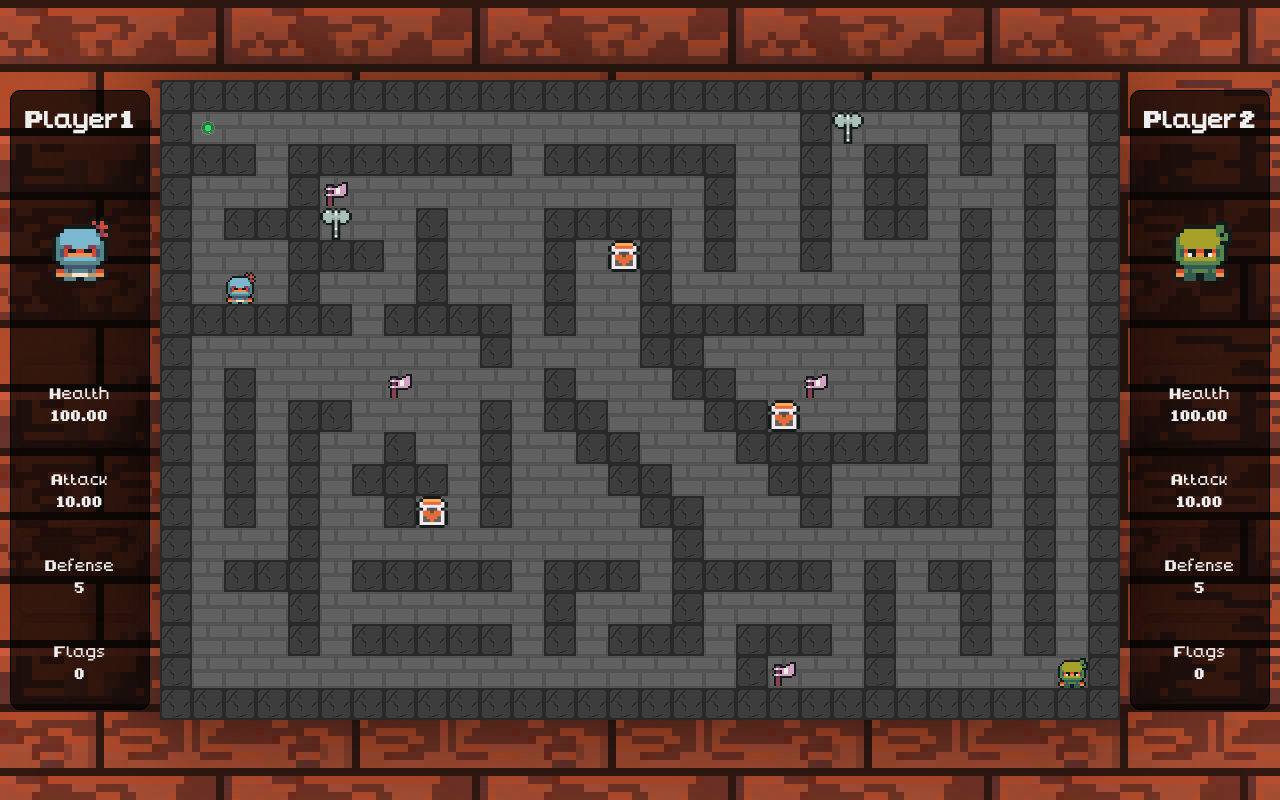
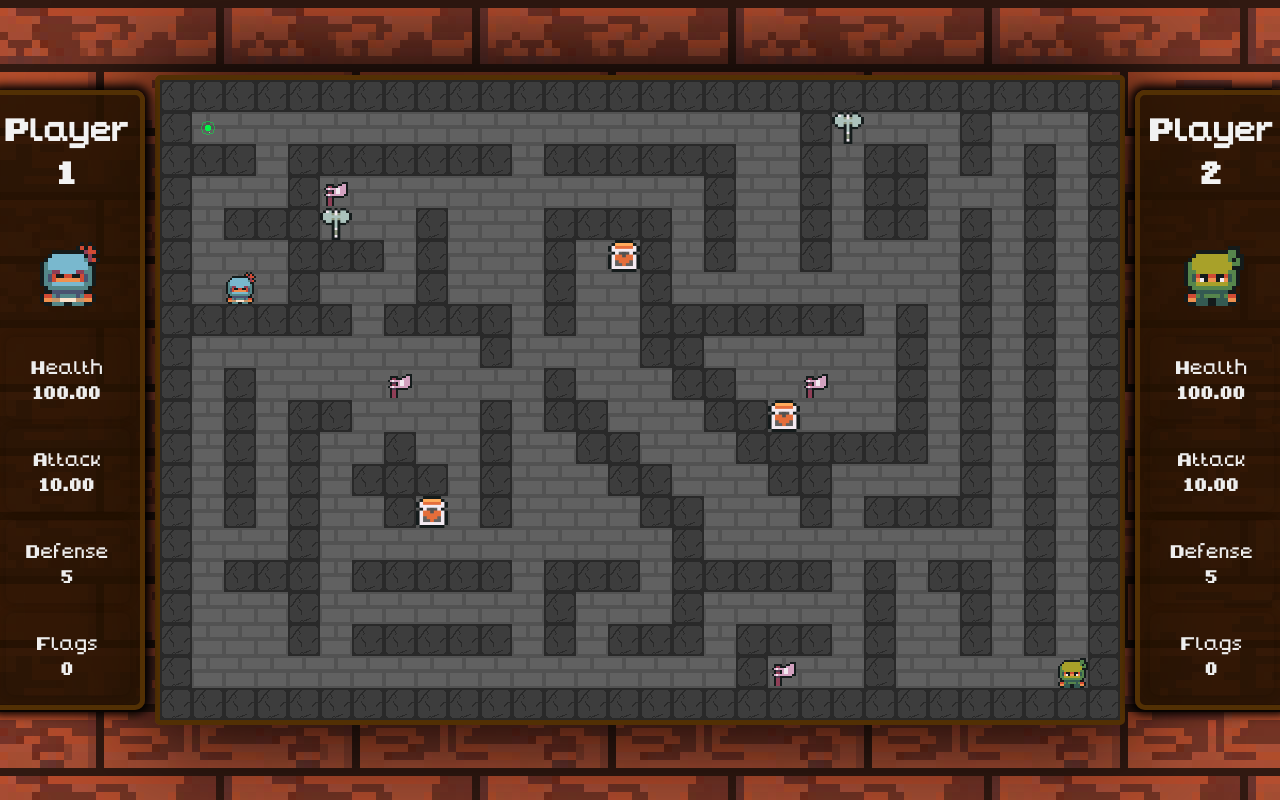
Before and after one commit to PortiESP/bits-of-battle, a React (Vite) app: page / in a window 1280 px wide. Both pictures are taken after a click on the button "Insert Coin to Play". Built offline with nearby package versions, Linux system fonts and the light colour scheme.

Commit message:
update some css styles and move css modules to css

```diff
--- a/src/App.css
+++ b/src/App.css
@@ -9,12 +9,6 @@
     height: 100vh;
 }
 
-.header {
-    grid-column: 1 / span 5; /* Span across all five columns */
-    color: #fff;
-    font-family: "Courier New", Courier, monospace;
-    margin: auto;
-}
 .game {
     width: 90%;
     display: flex;
@@ -23,5 +17,7 @@
 }
 
 canvas {
-    box-shadow: 0 0 100px 10px rgba(0, 0, 0, 0.5);
+    border: 5px solid #523004;
+    border-radius: 5px;
+    box-shadow: 0 0 100px 10px rgba(0, 0, 0, 0.9);
 }
--- a/src/components/PlayerSideMenu.jsx
+++ b/src/components/PlayerSideMenu.jsx
@@ -8,7 +8,6 @@ export default function PlayerSideMenu({ name, id }) {
 
     useEffect(() => {
         const character = CONST.PLAYER_1_ID === id ? CONST.PLAYER_1_CHARACTER : CONST.PLAYER_2_CHARACTER
-        console.log(character)
         const image = `/assets/characters/${character}/character-${character}.png`
         sprite.current.style.backgroundImage = `url(${image})`
     }, []);
--- a/src/components/StartScreen.jsx
+++ b/src/components/StartScreen.jsx
@@ -1,15 +1,15 @@
-import scss from "../styles/StartScreen.module.scss";
-import weaponSprite from "../../public/assets/weapon-axe.png";
+import "../styles/StartScreen.css"
+import weaponSprite from "../../public/assets/weapon-axe.png"
 
 const StartScreen = ({ action }) => {
     return (
-        <div className={scss.container}>
-            <h1 className={scss.title}>Bits-Of-Battle</h1>
-            <div className={scss.arcadePanel}>
-                <div className={scss.gameSprites}>
-                    <img className={scss.weapon} src={weaponSprite} alt="Weapon Sprite" />
+        <div className={"container"}>
+            <h1 className={"title"}>Bits-Of-Battle</h1>
+            <div className={"arcadePanel"}>
+                <div className={"gameSprites"}>
+                    <img className={"weapon"} src={weaponSprite} alt="Weapon Sprite" />
                 </div>
-                <button className={scss.playButton} onClick={action}>Insert Coin to Play</button>
+                <button className={"playButton"} onClick={action}>Insert Coin to Play</button>
             </div>
         </div>
     );
--- a/src/styles/PlayerSideMenu.css
+++ b/src/styles/PlayerSideMenu.css
@@ -14,16 +14,22 @@
         flex-direction: column;
         align-items: center;
         justify-content: center;
+        text-align: center;
         gap: 10px;
         height: 100%;
         width: 100%;
-        max-width: 350px;
+        max-width: 250px;
         padding: 10px;
 
         color: #eee;
-        background: rgba(0, 0, 0, 0.7);
+        background: rgba(37, 18, 2, 0.9);
         border-radius: 10px;
-        border: 1px solid #000;
+        border: 5px solid #523004;
+        box-shadow: 0 0 10px 5px #000;
+
+        h1 {
+            font-size: 32px;
+        }
 
         .sprite-preview {
             width: 100%;
--- a/src/styles/Stat.css
+++ b/src/styles/Stat.css
@@ -8,4 +8,6 @@
     padding: 1rem;
     border-radius: 0.5rem;
     box-shadow: 0 0 10px rgba(0, 0, 0, 0.2);
+
+    font-size: 1.2rem;
 }
```
Also changed, not shown: src/styles/StartScreen.css (renamed from src/styles/StartScreen.module.scss), 1 other file (tests, documents, lock files or other folders).
